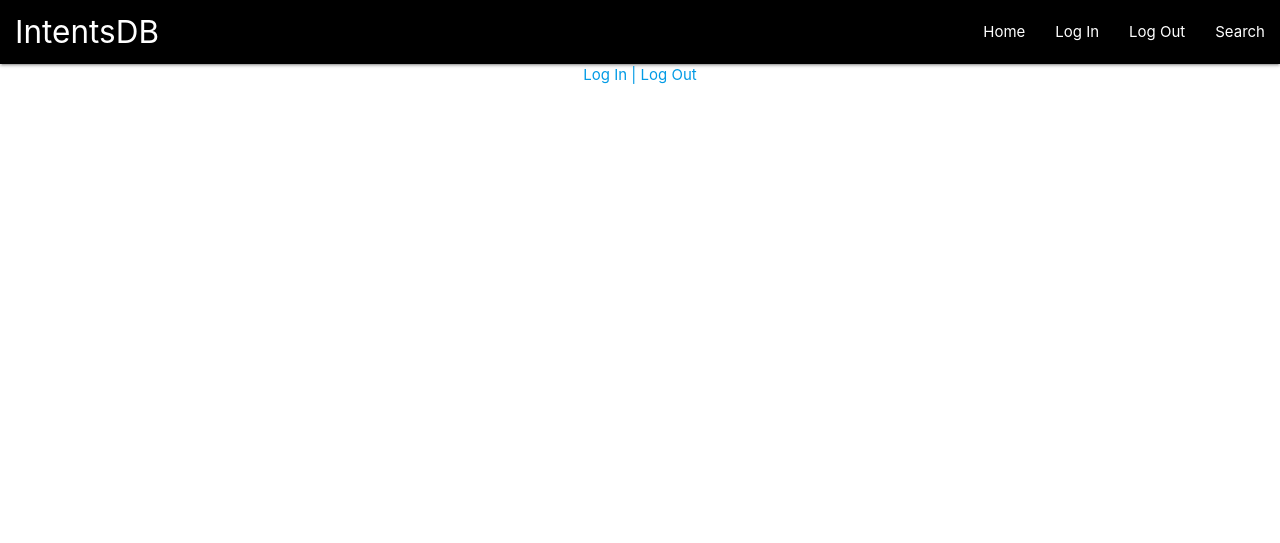
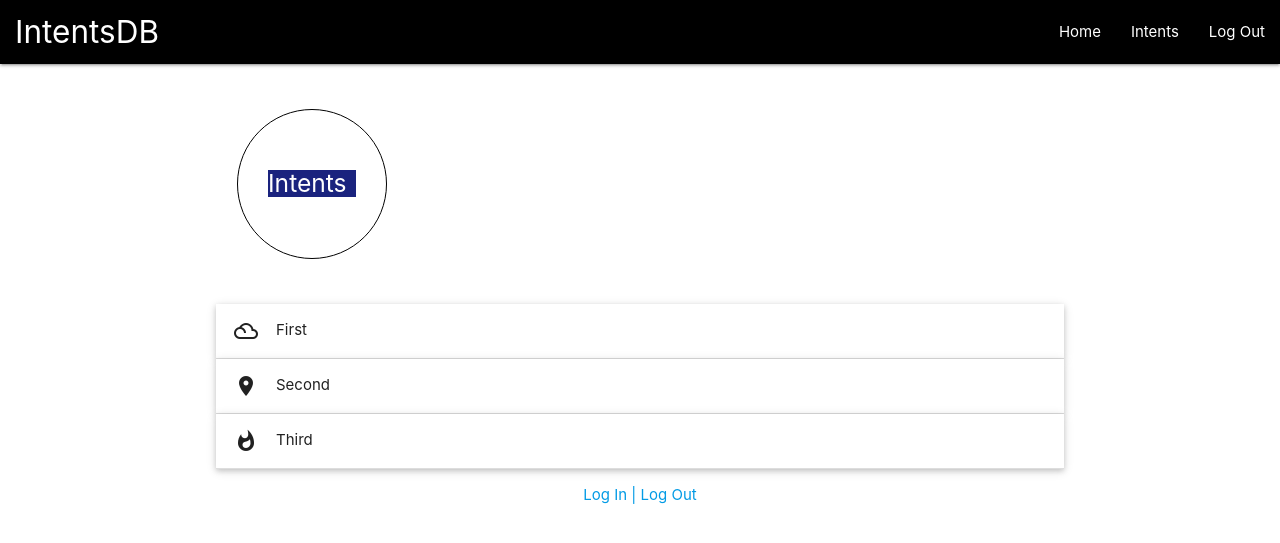
Before and after one commit to lilychuang78/milestone3, a Flask app: page /get_intents in a window 1280 px wide. Shown: the top 543 px of the page. Run offline with Flask 2, Linux system fonts and the light colour scheme; the visitor is signed in with stand-in values (Sample User, id 1); data that the repository does not hold is empty; some libraries are stand-ins or nearby versions.

Commit message:
add collasible in intents template

```diff
--- a/app.py
+++ b/app.py
@@ -36,7 +36,7 @@ def login():
             if check_password_hash(
                 existing_user["password"], request.form.get("password")):
                     session["user"] = request.form.get("username").lower()
-                    flash("Hello, {} again".format(request.form.get("username")))
+                    flash("Hello, {}!".format(request.form.get("username")))
                     return redirect(url_for(
                         "home", username=session["user"]))
             else:
@@ -79,6 +79,11 @@ def logout():
     session.pop("user")
     return redirect(url_for("home"))
 
+
+@app.route("/intents")
+def intents():
+    return render_template("intents.html")
+
 if __name__ == "__main__":
     app.run(host=os.environ.get("IP"),
         port=int(os.environ.get("PORT")),
--- a/static/css/style.css
+++ b/static/css/style.css
@@ -10,6 +10,12 @@ nav .brand-logo {
     display: inline-block;
     font-size: 2.1rem;
     padding-left: 1rem;
+}
+
+.img-container img{
+    max-width: 100%;
+    max-height: 100%;
+
 }
 
 /*home*/
--- a/templates/base.html
+++ b/templates/base.html
@@ -23,20 +23,29 @@
             <a href="#" data-target="mobile-demo" class="sidenav-trigger"><i class="material-icons">menu</i></a>
             <ul class="right hide-on-med-and-down">
                 <li><a href="{{ url_for('home') }}">Home</a></li>
-                <li><a href="{{ url_for('login') }}">Log In</a></li>
                 {% if session.user %}
+                    <li><a href="{{ url_for('intents') }}">Intents</a></li>
                     <li><a href="{{ url_for('logout') }}">Log Out</a></li>
-                    <li><a href="#">Search</a></li>
+                {% else %}
+                    <li><a href="{{ url_for('login') }}">Log In</a></li>
                 {% endif %}
             </ul>
         </div>
     </nav>
     <ul class="sidenav" id="mobile-demo">
-        <li><a href="{{ url_for('home') }}"">Home</a></li>
-        <li><a href="{{ url_for('login') }}">Log In</a></li>
+            <li>
+                <div class="img-container">
+                        <!--https://unsplash.com/photos/Fh3Dtg6QX4Q-->
+                        <img src="static/images/alexa.jpg">
+                </div>
+            </li>
+
+        <li><a href="{{ url_for('home') }}">Home</a></li>
         {% if session.user %}
+            <li><a href="{{ url_for('intents') }}">Intents</a></li>
             <li><a href="{{ url_for('logout') }}">Log Out</a></li>
-            <li><a href="#">Search</a></li>
+        {% else %}
+            <li><a href="{{ url_for('login') }}">Log In</a></li>
         {% endif %}
     </ul>
         <!--Materialize navbar ends here-->
@@ -47,7 +56,7 @@
             {% if messages%}
                 {% for message in messages %}
                     <div class="row flash-message">
-                        <h4 class="center-align">{{ message }}</h4>
+                        <h4 class="left-align"id="flash">{{ message }}</h4>
                     </div>
                 {% endfor %}
             {% endif %}
@@ -67,7 +76,7 @@
     {% endblock %}
 </body>
 <footer class="container center-align">
-        <a class="" href="{{ url_for('login') }}">Log In | </a>
-        <a class="" href="{{ url_for('logout') }}">Log Out</a>
+        <a href="{{ url_for('login') }}">Log In | </a>
+        <a href="{{ url_for('logout') }}">Log Out</a>
 </footer>
 </html>
--- a/templates/intents.html
+++ b/templates/intents.html
@@ -1,7 +1,5 @@
 {% extends "base.html" %}
 {% block content %}
-
-
     {% for intent in intents %}
         {{ intent.intent_name }}<br>
         {{ intent.description }}<br>
@@ -11,4 +9,24 @@
         {{ intent.is_implemented }}<br>
     {% endfor %}
 
+<div class="title-circle">
+    <h5 class="indigo darken-4 title-text">Intents</h5>
+</div>
+
+<!--materialize collapsible starts-->
+<ul class="collapsible popout">
+    <li>
+        <div class="collapsible-header"><i class="material-icons">filter_drama</i>First</div>
+        <div class="collapsible-body"><span>Lorem ipsum dolor sit amet.</span></div>
+    </li>
+    <li>
+        <div class="collapsible-header"><i class="material-icons">place</i>Second</div>
+        <div class="collapsible-body"><span>Lorem ipsum dolor sit amet.</span></div>
+    </li>
+    <li>
+        <div class="collapsible-header"><i class="material-icons">whatshot</i>Third</div>
+        <div class="collapsible-body"><span>Lorem ipsum dolor sit amet.</span></div>
+    </li>
+</ul>
+<!--materialize collapsible ends-->
 {% endblock %}
```
Also changed, not shown: static/images/alexa.jpg (added).
